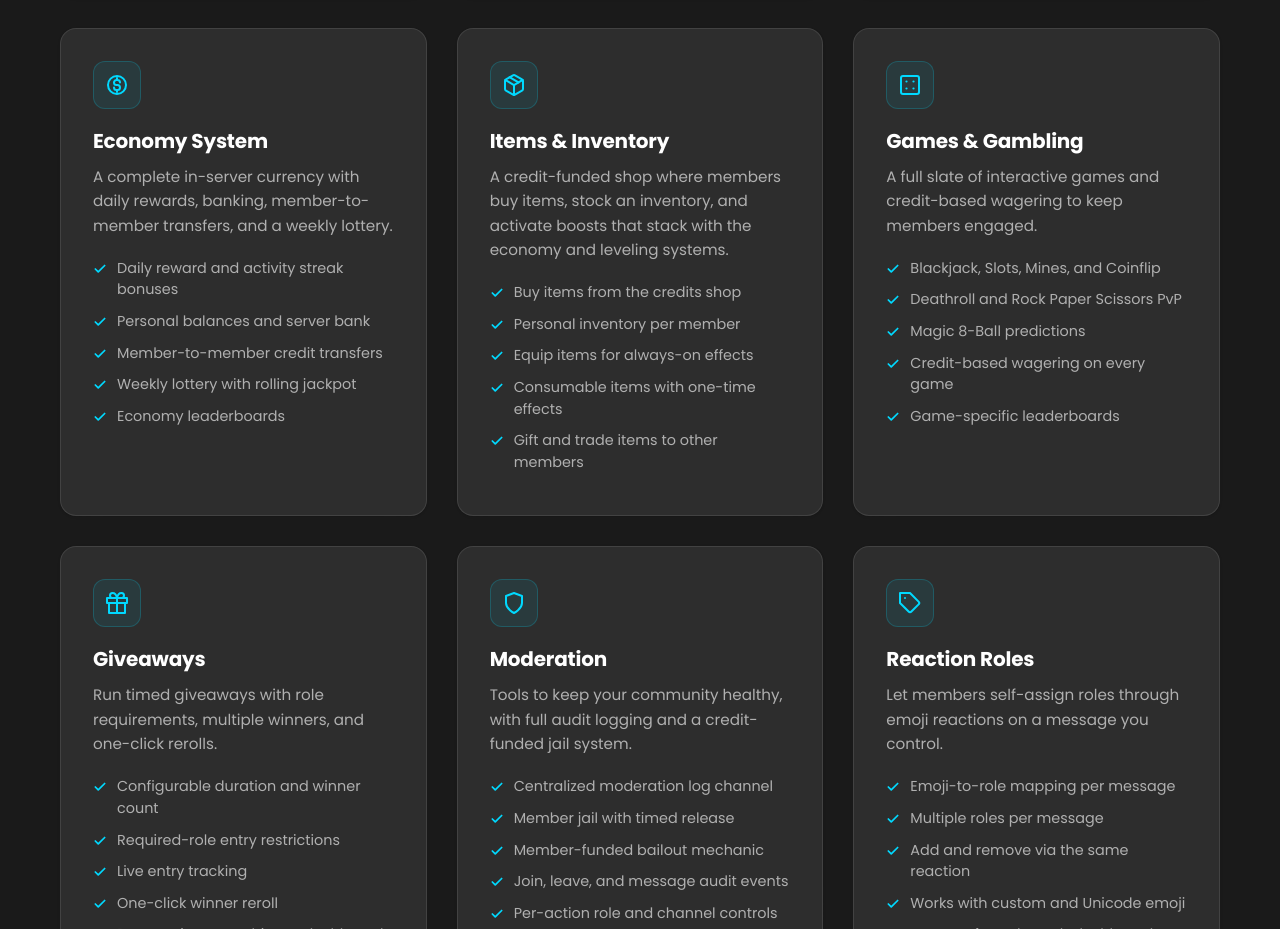
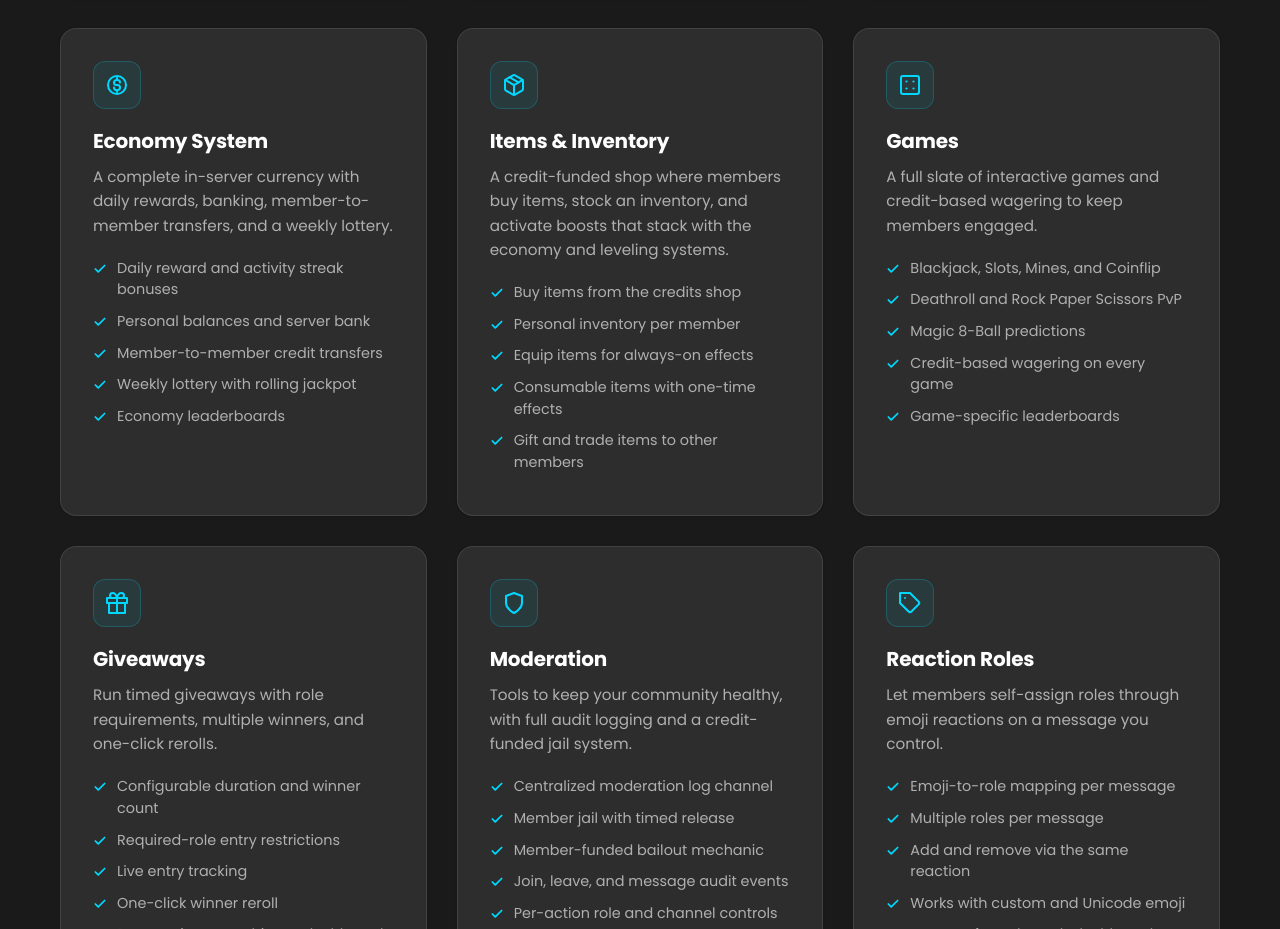
Before and after one commit to acosmic/acosmibot-website, a React (Vite) app: page / in a window 1280 px wide. Shown: the part 1628-2557 px from the top of the page. Built offline with nearby package versions, Linux system fonts and the light colour scheme.

Commit message:
home page games card

```diff
--- a/src/pages/HomePage.tsx
+++ b/src/pages/HomePage.tsx
@@ -253,7 +253,7 @@ export const HomePage: React.FC = () => {
 
             <div className="feature-card fade-in">
               <div className="feature-icon-wrapper"><Icon.Dice /></div>
-              <h3>Games & Gambling</h3>
+              <h3>Games</h3>
               <p>A full slate of interactive games and credit-based wagering to keep members engaged.</p>
               <ul className="feature-list">
                 <li>Blackjack, Slots, Mines, and Coinflip</li>
```
